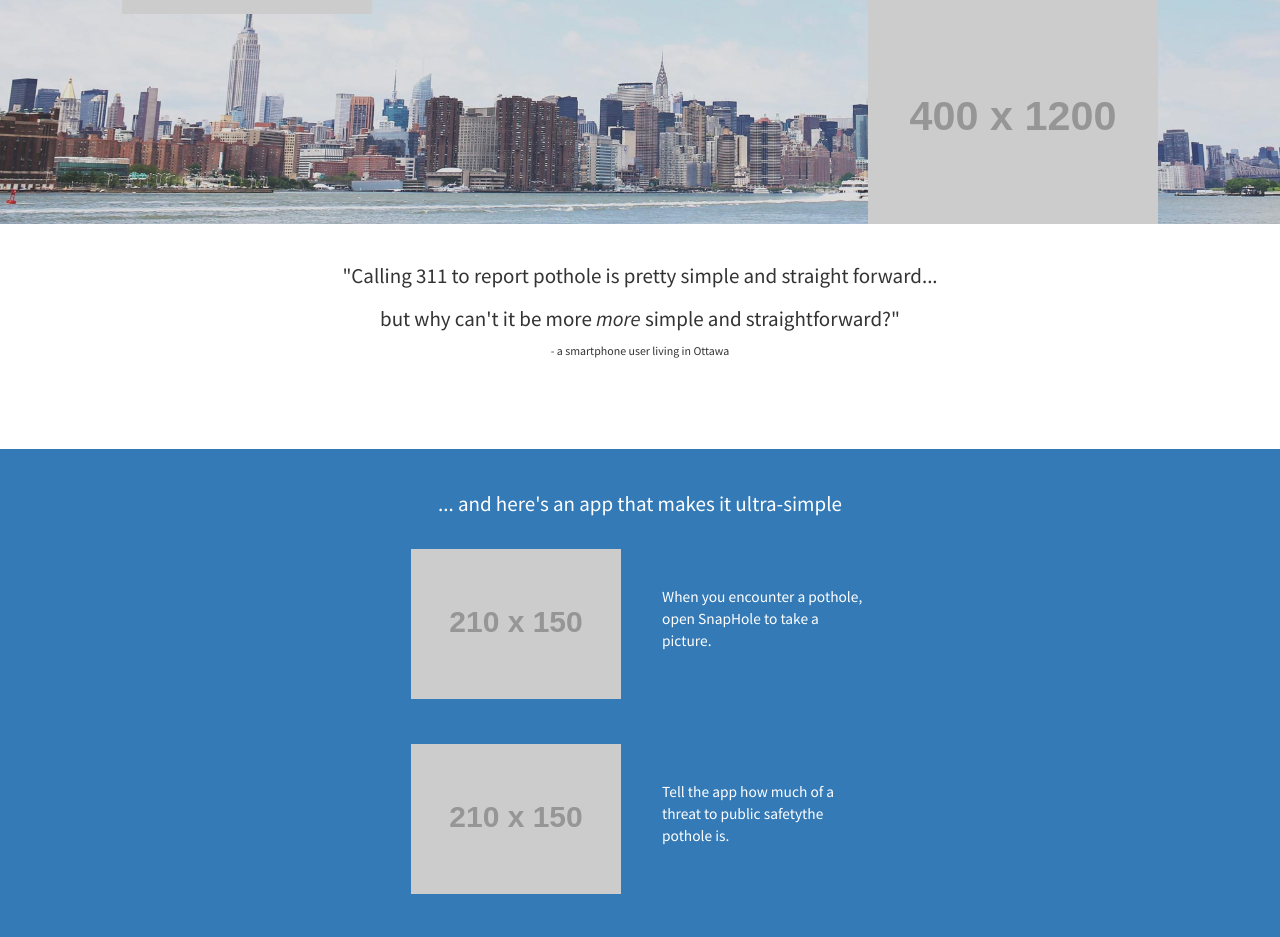
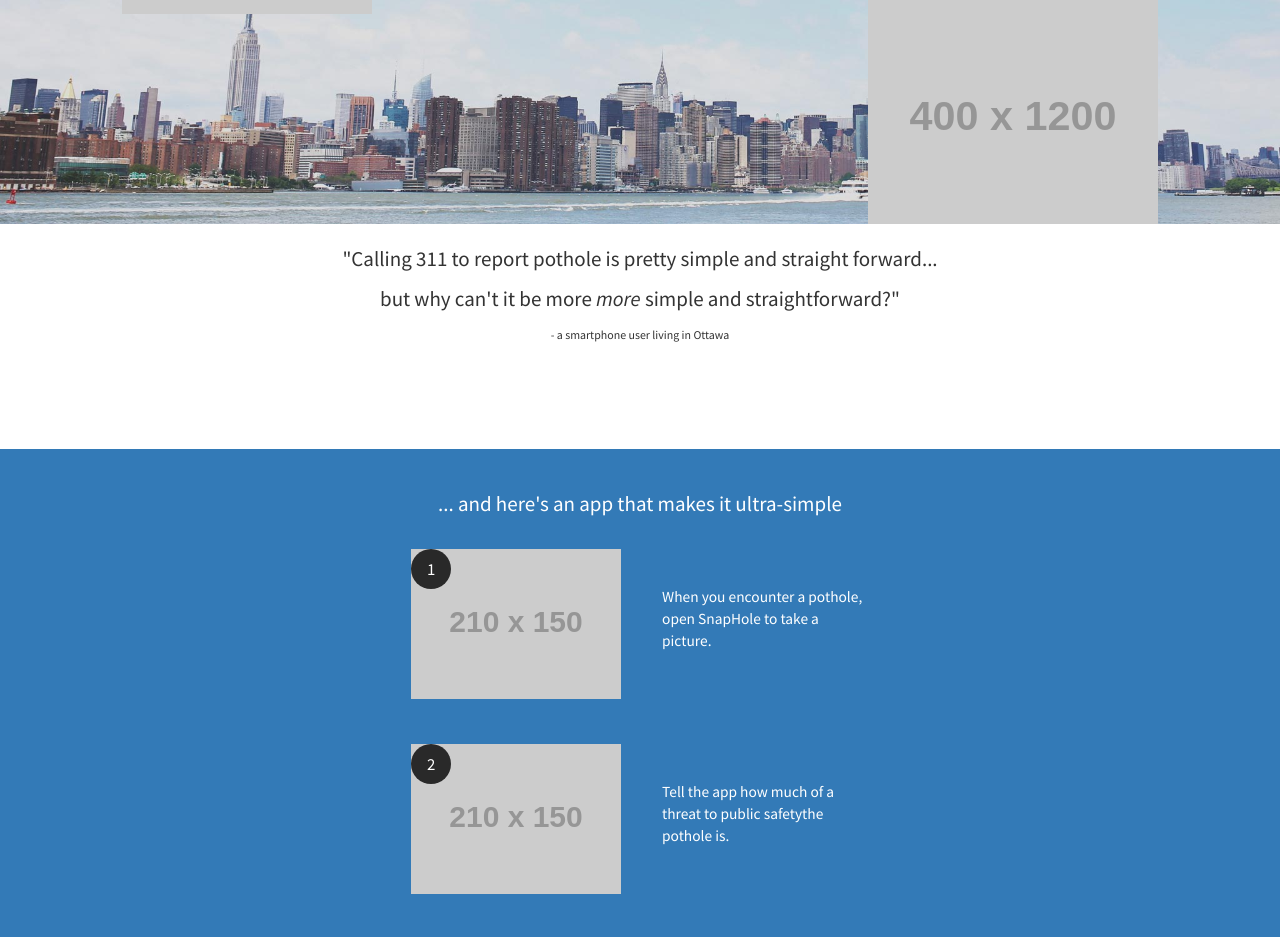
Before and after one commit to YOWCT/SnapHole-AppStore, a Jekyll site: the page built from index.html, in a window 1280 px wide. Shown: the part 451-1388 px from the top of the page. Built offline with Jekyll 4.4.1, drawn with Linux system fonts in a browser that asks for light colours.

Commit message:
adding numbering to posting steps

```diff
--- a/_includes/about.html
+++ b/_includes/about.html
@@ -2,8 +2,8 @@
   <div class="container">
     <div class="row">
       <div class="col-lg-12 text-center reason" data-aos="zoom-in" data-aos-duration="1000" data-aos-easing="ease-in-sine">
-        <h3>"Calling 311 to report pothole is pretty simple and straight forward...</h3>
-        <h3>but why can't it be more <i>more </i>simple and straightforward?"</h3>
+        <p>"Calling 311 to report pothole is pretty simple and straight forward...</p>
+        <p>but why can't it be more <i>more </i>simple and straightforward?"</p>
          <small>- a smartphone user living in Ottawa</small>
       </div>
     </div>
--- a/_includes/howto.html
+++ b/_includes/howto.html
@@ -6,24 +6,27 @@
         <p id="steps-top" data-aos="fade-down" data-aos-duration="1000">... and here's an app that makes it ultra-simple</p>
         <div class="row">
           <div class="media col-md-6 col-md-offset-3 col-sm-6">
-            <div class="media-left media-middle">
-                <img class="media-object" data-aos="zoom-in" data-aos-duration="1000" data-aos-easing="ease-in-out-cubic" src="http://via.placeholder.com/210x150">
+            <div class="media-left media-middle media-img" data-aos="zoom-in" data-aos-duration="1000" data-aos-easing="ease-in-out-cubic" >
+              <img class="media-object" src="http://via.placeholder.com/210x150">
+              <div class="media-img-num">1</div>
             </div>
             <div class="media-body media-middle" data-aos="fade-left" data-aos-duration="1000">
               <p>When you encounter a pothole, open SnapHole to take a picture.</p>
             </div>
           </div>
           <div class="media col-md-6 col-md-offset-3 col-sm-6">
-            <div class="media-left media-middle">
-                <img class="media-object" data-aos="zoom-in" data-aos-duration="1000" data-aos-easing="ease-in-out-cubic" src="http://via.placeholder.com/210x150">
+            <div class="media-left media-middle media-img" data-aos="zoom-in" data-aos-duration="1000" data-aos-easing="ease-in-out-cubic">
+              <img class="media-object" src="http://via.placeholder.com/210x150">
+              <div class="media-img-num">2</div>
             </div>
             <div class="media-body media-middle" data-aos="fade-left" data-aos-duration="1000">
               <p>Tell the app how much of a threat to public safetythe pothole is.</p>
             </div>
           </div>
           <div class="media col-md-6 col-md-offset-3 col-sm-6">
-            <div class="media-left media-middle">
-                <img class="media-object" data-aos="zoom-in" data-aos-duration="1000" data-aos-easing="ease-in-out-cubic" src="http://via.placeholder.com/210x150">
+            <div class="media-left media-middle media-img" data-aos="zoom-in" data-aos-duration="1000" data-aos-easing="ease-in-out-cubic" >
+              <img class="media-object" src="http://via.placeholder.com/210x150">
+              <div class="media-img-num">3</div>
             </div>
             <div class="media-body media-middle" data-aos="fade-left" data-aos-duration="1000">
               <p>That's all you have to do!
--- a/css/style.css
+++ b/css/style.css
@@ -197,7 +197,7 @@ hr.small {
 #about .container, #about .container .row {
     height: 100%;
 }
-.reason > h3 {
+.reason > p {
     font-size: 1.5em;
 }
 /* Services */
@@ -220,6 +220,23 @@ hr.small {
 .media {
     padding-bottom: 30px;
 }
+.media-img {
+    position: relative;
+}
+.media-img-num{
+   position: absolute;
+   color: white;
+   top: 0px;
+   left: 0px;
+   width: 40px;
+   height: 40px;
+   border-radius: 50%;
+   background: rgba(0,0,0,0.8);
+   text-align: center;
+   line-height: 40px;
+   font-size: 1.2em;
+}
+
 .media-body > p {
     text-align: left;
     padding-left: 2em;
```
